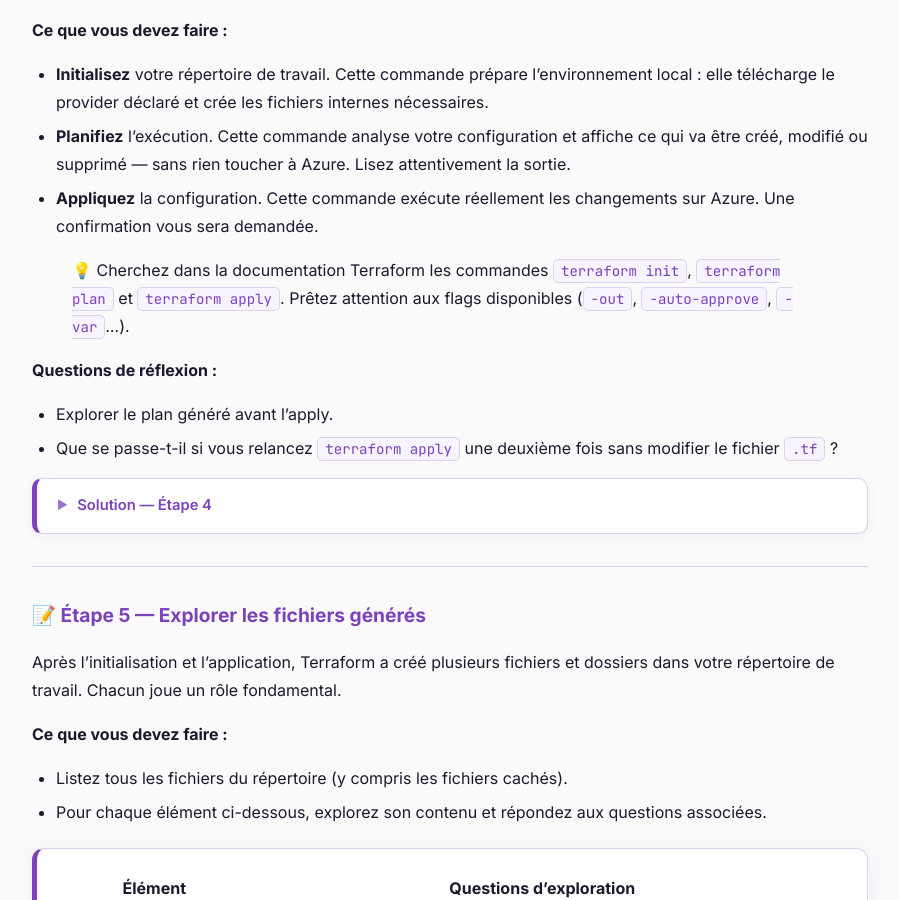
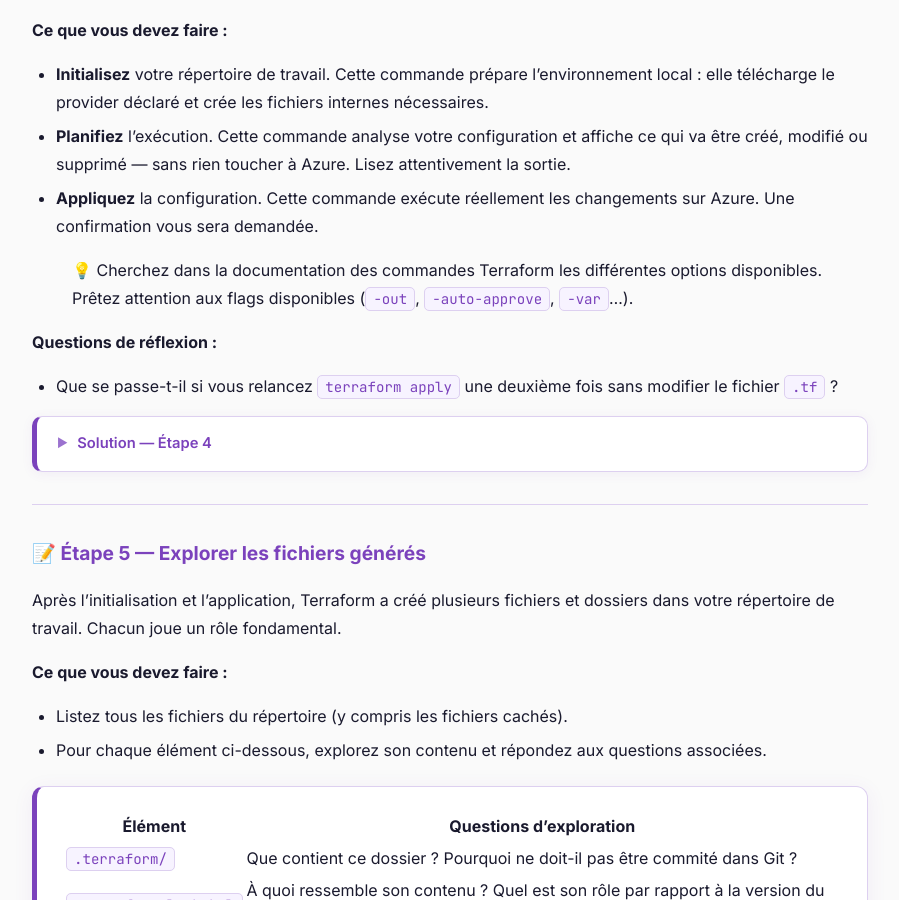
Before and after one commit to jviallon63/Hesias-TF5, a Jekyll site: the page built from tp/1-Init.md, in a window 1280 px wide and 900 px high, scrolled down 2978 px. Shown: the whole window, without its empty margins (190-1089 px from the left). Built offline with Jekyll 4.4.1, drawn with Linux system fonts in a browser that asks for light colours.

Commit message:
Review TP1

```diff
--- a/tp/1-Init.md
+++ b/tp/1-Init.md
@@ -135,10 +135,9 @@ Le workflow Terraform suit toujours le même enchaînement : **init → plan →
 - **Planifiez** l'exécution. Cette commande analyse votre configuration et affiche ce qui va être créé, modifié ou supprimé — sans rien toucher à Azure. Lisez attentivement la sortie.
 - **Appliquez** la configuration. Cette commande exécute réellement les changements sur Azure. Une confirmation vous sera demandée.
 
-> 💡 Cherchez dans la documentation Terraform les commandes `terraform init`, `terraform plan` et `terraform apply`. Prêtez attention aux flags disponibles (`-out`, `-auto-approve`, `-var`…).
+> 💡 Cherchez dans la documentation des commandes Terraform les différentes options disponibles. Prêtez attention aux flags disponibles (`-out`, `-auto-approve`, `-var`…).
 
 **Questions de réflexion :**
-- Explorer le plan généré avant l'apply.
 - Que se passe-t-il si vous relancez `terraform apply` une deuxième fois sans modifier le fichier `.tf` ?
 
 {::nomarkdown}
```
Also changed, not shown: other parts of tp/1-Init.md (+1 -1 lines).
